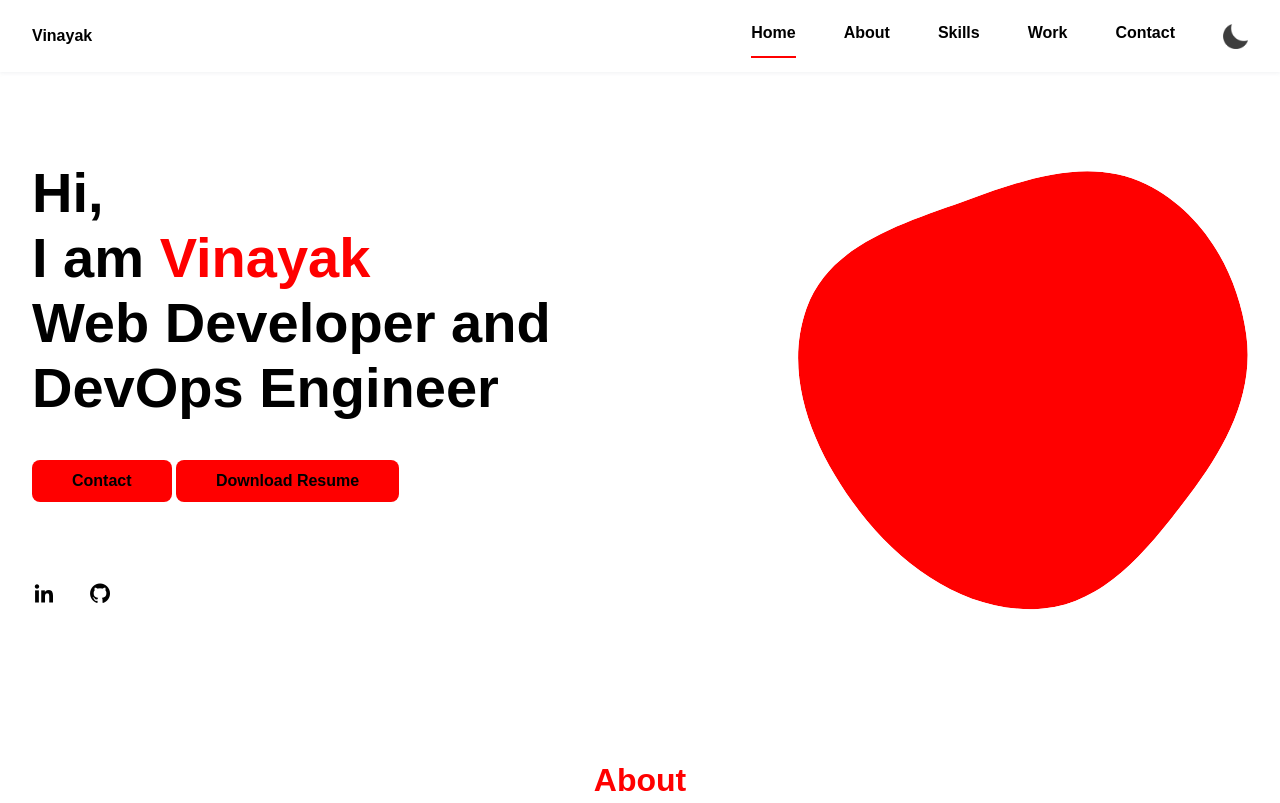
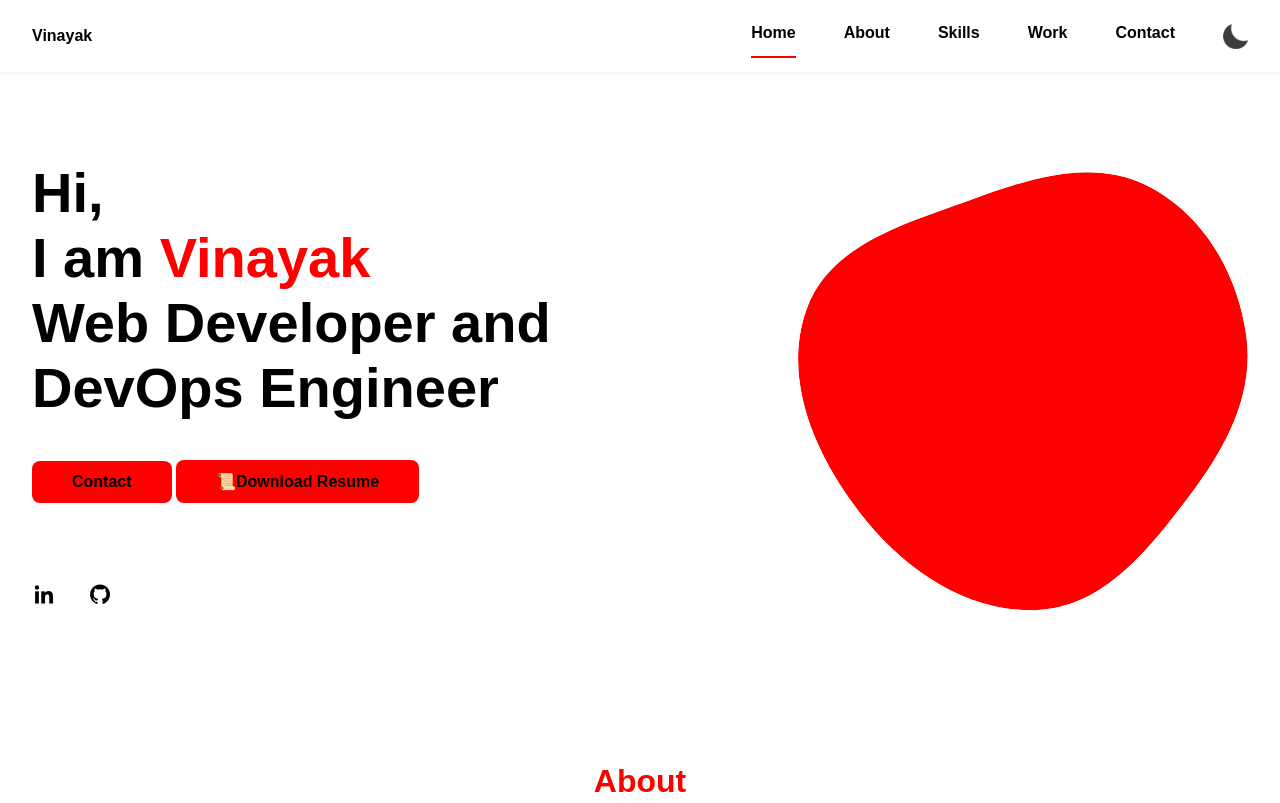
Before and after one commit to Vinayak6516/portfolio, a plain HTML site: page index.html in a window 1280 px wide. Shown: the top 803 px of the page. Drawn offline with nearby package versions, Linux system fonts and the light colour scheme.

Commit message:
Update index.html

```diff
--- a/index.html
+++ b/index.html
@@ -42,7 +42,7 @@
                     <h1 class="home__title">Hi,<br>I am <span class="home__title-color">Vinayak</span><br>Web Developer and <br> DevOps Engineer</h1>
 
                     <a href="#contact" class="button">Contact</a>
-                    <a href="assets/Vinayak_B_Resume.pdf" download class="button">Download Resume</a>
+                    <a href="assets/Vinayak_B_Resume.pdf" download class="button"> 📜Download Resume</a>
                 </div>
 
                 <div class="home__social">
```
